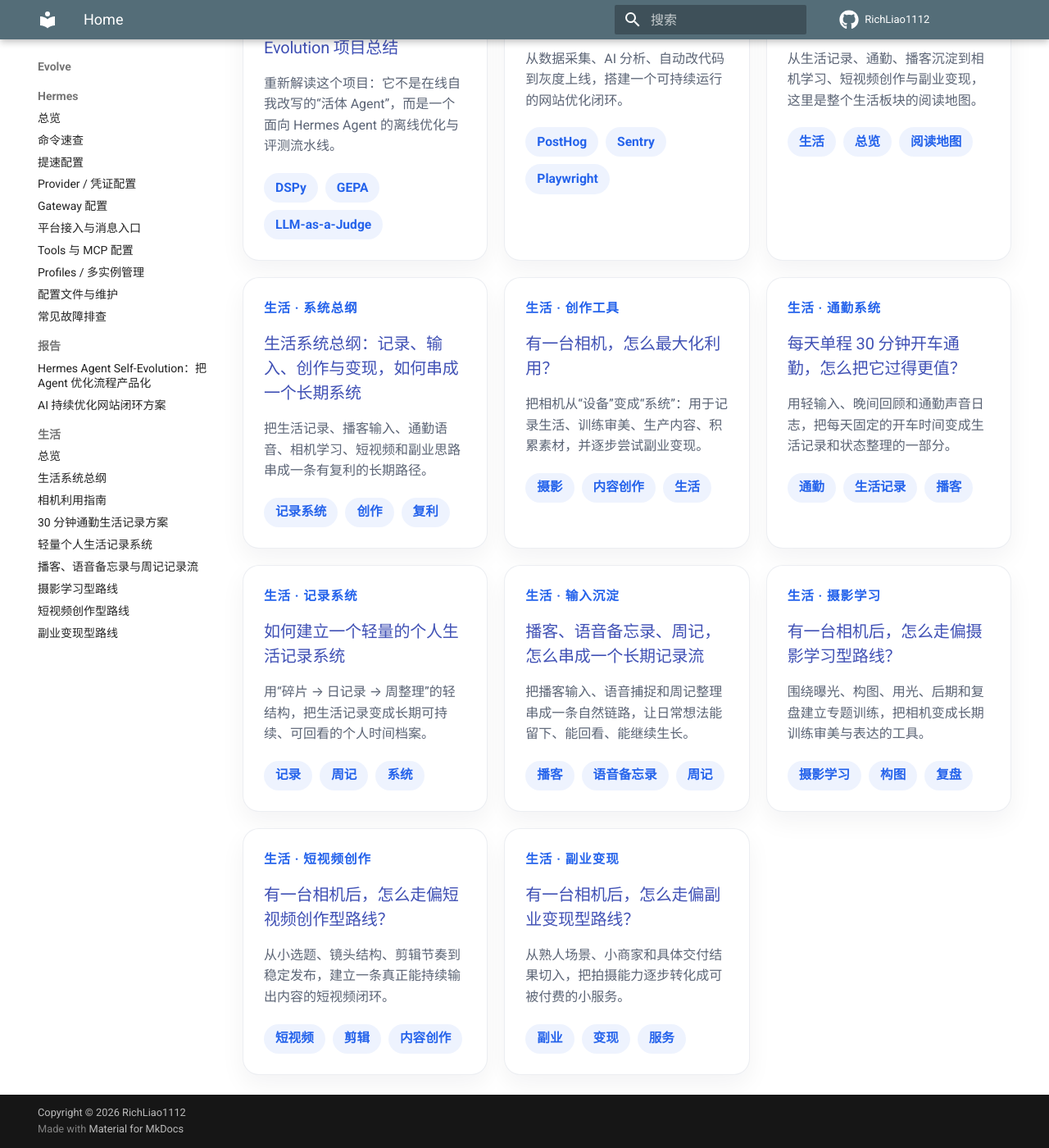
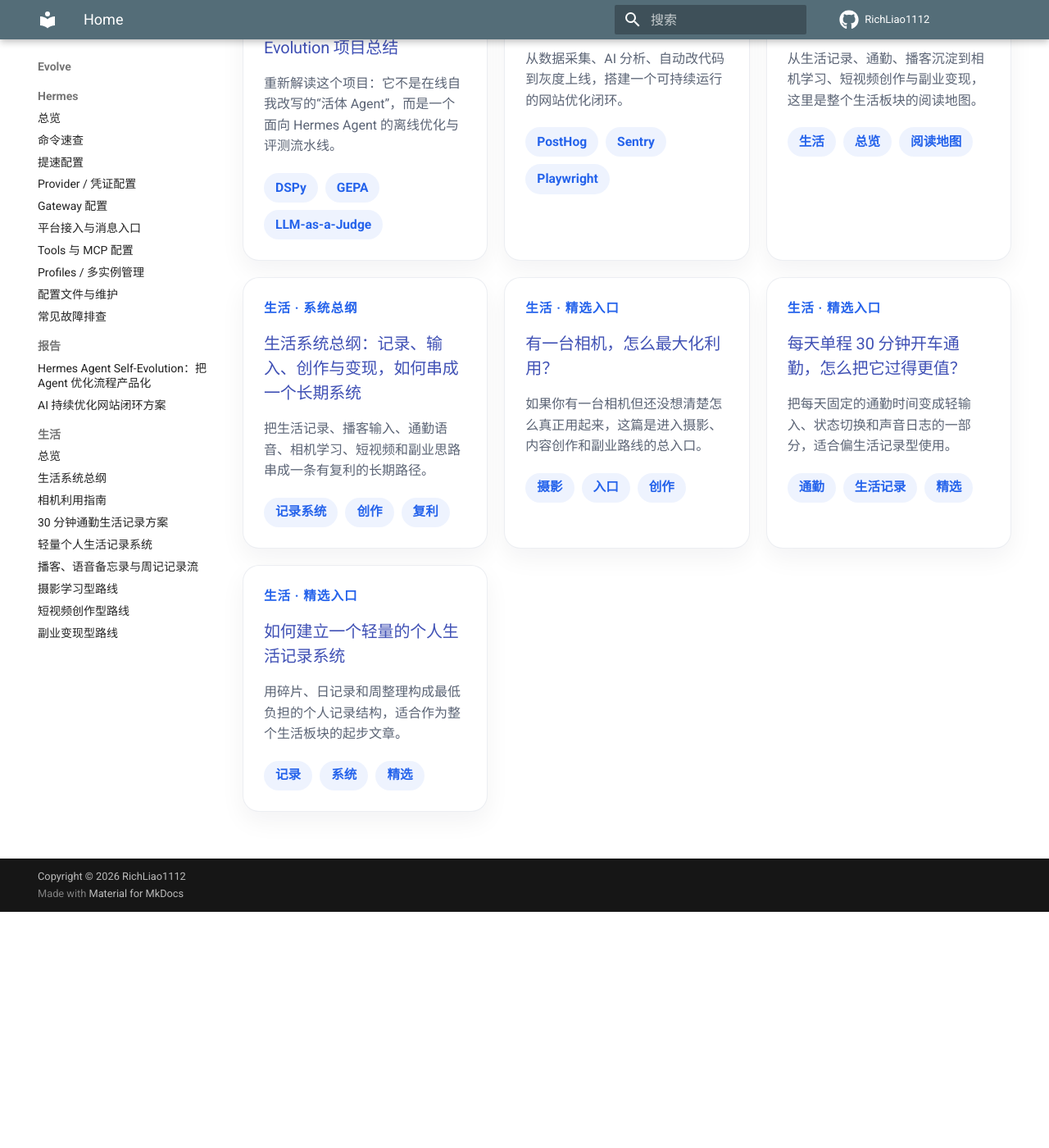
Before and after one commit to RichLiao1112/evolve, an MkDocs documentation site: the page built from docs/index.md, in a window 1280 px wide and 1400 px high, scrolled down 288 px. Shown: the whole window at 82% size. Built offline with MkDocs 1.6.1 and Material for MkDocs 9.7.7, drawn with Linux system fonts in a browser that asks for light colours; comment, search, counter and statistics services are not loaded.

Commit message:
refactor: simplify life section on homepage

```diff
--- a/docs/index.md
+++ b/docs/index.md
@@ -51,79 +51,35 @@ hide:
   </a>
 
   <a class="report-card" href="life/camera-maximize-value/">
-    <div class="report-card__meta">生活 · 创作工具</div>
+    <div class="report-card__meta">生活 · 精选入口</div>
     <h3>有一台相机，怎么最大化利用？</h3>
-    <p>把相机从“设备”变成“系统”：用于记录生活、训练审美、生产内容、积累素材，并逐步尝试副业变现。</p>
+    <p>如果你有一台相机但还没想清楚怎么真正用起来，这篇是进入摄影、内容创作和副业路线的总入口。</p>
     <div class="report-card__tags">
       <span>摄影</span>
-      <span>内容创作</span>
-      <span>生活</span>
+      <span>入口</span>
+      <span>创作</span>
     </div>
   </a>
 
   <a class="report-card" href="life/30-minute-commute-life-recording/">
-    <div class="report-card__meta">生活 · 通勤系统</div>
+    <div class="report-card__meta">生活 · 精选入口</div>
     <h3>每天单程 30 分钟开车通勤，怎么把它过得更值？</h3>
-    <p>用轻输入、晚间回顾和通勤声音日志，把每天固定的开车时间变成生活记录和状态整理的一部分。</p>
+    <p>把每天固定的通勤时间变成轻输入、状态切换和声音日志的一部分，适合偏生活记录型使用。</p>
     <div class="report-card__tags">
       <span>通勤</span>
       <span>生活记录</span>
-      <span>播客</span>
+      <span>精选</span>
     </div>
   </a>
 
   <a class="report-card" href="life/lightweight-life-recording-system/">
-    <div class="report-card__meta">生活 · 记录系统</div>
+    <div class="report-card__meta">生活 · 精选入口</div>
     <h3>如何建立一个轻量的个人生活记录系统</h3>
-    <p>用“碎片 → 日记录 → 周整理”的轻结构，把生活记录变成长期可持续、可回看的个人时间档案。</p>
+    <p>用碎片、日记录和周整理构成最低负担的个人记录结构，适合作为整个生活板块的起步文章。</p>
     <div class="report-card__tags">
       <span>记录</span>
-      <span>周记</span>
       <span>系统</span>
-    </div>
-  </a>
-
-  <a class="report-card" href="life/podcast-voice-notes-weekly-notes-flow/">
-    <div class="report-card__meta">生活 · 输入沉淀</div>
-    <h3>播客、语音备忘录、周记，怎么串成一个长期记录流</h3>
-    <p>把播客输入、语音捕捉和周记整理串成一条自然链路，让日常想法能留下、能回看、能继续生长。</p>
-    <div class="report-card__tags">
-      <span>播客</span>
-      <span>语音备忘录</span>
-      <span>周记</span>
-    </div>
-  </a>
-
-  <a class="report-card" href="life/camera-photography-learning-path/">
-    <div class="report-card__meta">生活 · 摄影学习</div>
-    <h3>有一台相机后，怎么走偏摄影学习型路线？</h3>
-    <p>围绕曝光、构图、用光、后期和复盘建立专题训练，把相机变成长期训练审美与表达的工具。</p>
-    <div class="report-card__tags">
-      <span>摄影学习</span>
-      <span>构图</span>
-      <span>复盘</span>
-    </div>
-  </a>
-
-  <a class="report-card" href="life/camera-short-video-creation-path/">
-    <div class="report-card__meta">生活 · 短视频创作</div>
-    <h3>有一台相机后，怎么走偏短视频创作型路线？</h3>
-    <p>从小选题、镜头结构、剪辑节奏到稳定发布，建立一条真正能持续输出内容的短视频闭环。</p>
-    <div class="report-card__tags">
-      <span>短视频</span>
-      <span>剪辑</span>
-      <span>内容创作</span>
-    </div>
-  </a>
-
-  <a class="report-card" href="life/camera-side-income-path/">
-    <div class="report-card__meta">生活 · 副业变现</div>
-    <h3>有一台相机后，怎么走偏副业变现型路线？</h3>
-    <p>从熟人场景、小商家和具体交付结果切入，把拍摄能力逐步转化成可被付费的小服务。</p>
-    <div class="report-card__tags">
-      <span>副业</span>
-      <span>变现</span>
-      <span>服务</span>
+      <span>精选</span>
     </div>
   </a>
 </div>
```
